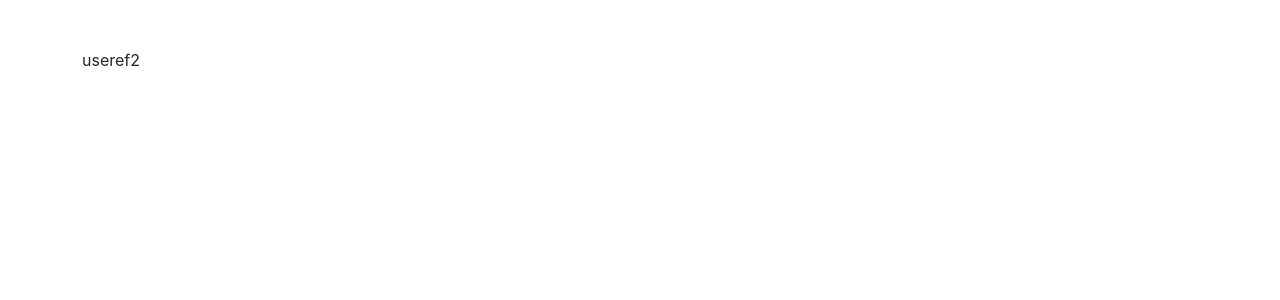
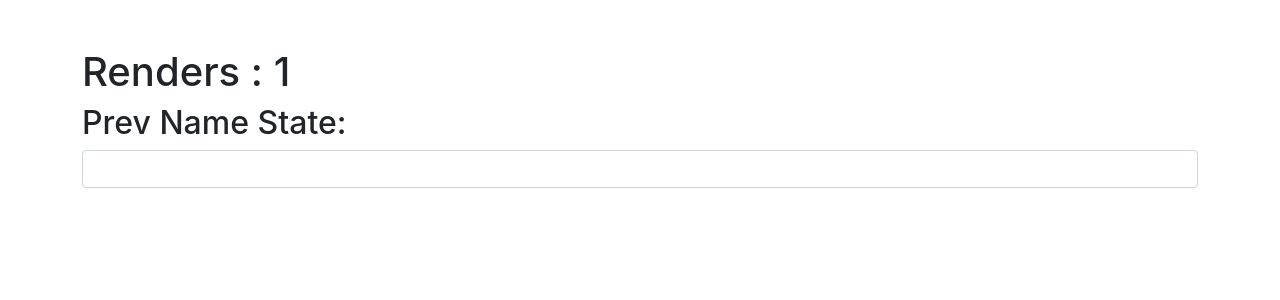
Before and after one commit to ss12932/react-sandbox, a React (Create React App) app: page / in a window 1280 px wide. Shown: the top 300 px of the page. Built offline with nearby package versions, Linux system fonts and the light colour scheme.

Commit message:
useref example 2 - retrieve previous state

```diff
--- a/src/components/UseRefExample2.jsx
+++ b/src/components/UseRefExample2.jsx
@@ -1,8 +1,28 @@
 import { useState, useEffect, useRef } from 'react';
 
 function UseRefExample2() {
-  const renders = useRef();
-  return <div>useref2</div>;
+  const [name, setName] = useState('');
+  const renders = useRef(1);
+  const prevName = useRef('');
+
+  useEffect(() => {
+    renders.current = renders.current + 1;
+    prevName.current = name;
+  }, [name]);
+  return (
+    <div>
+      <h1>Renders : {renders.current}</h1>
+      <h2>Prev Name State: {prevName.current}</h2>
+      <input
+        type='text'
+        value={name}
+        onChange={(e) => {
+          setName(e.target.value);
+        }}
+        className='form-control mb-3'
+      />
+    </div>
+  );
 }
 
 export default UseRefExample2;
```
